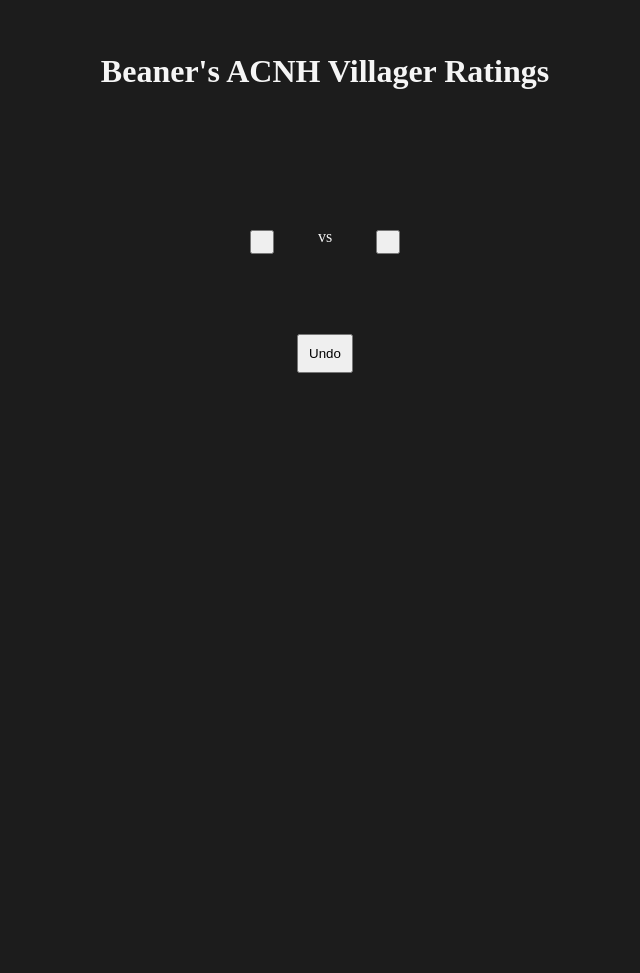
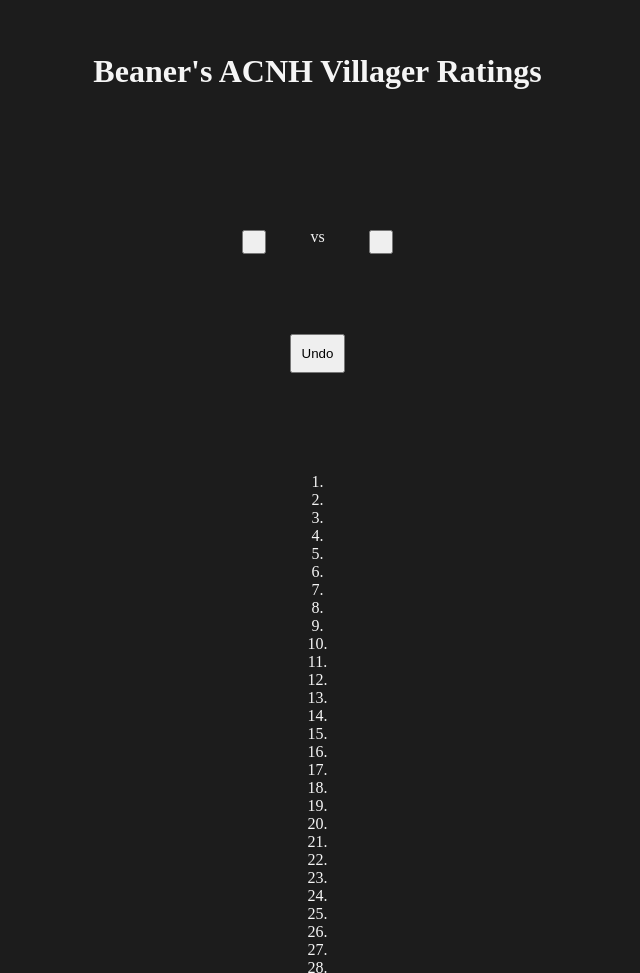
Before and after one commit to inclusivexor95/animal-crossing-ranking, a website: page index.html in a window 1280 px wide. Shown: the part 107-1080 px from the top of the page, without its empty margins (315-955 px from the left). Before the commit the page ends 800 px from the top, so only its background shows below. Drawn offline with nearby package versions, Linux system fonts and the light colour scheme.

Commit message:
add leaderboard

```diff
--- a/script.js
+++ b/script.js
@@ -581,6 +581,7 @@ const app = {
 
     updateProgress: () => {
         $("#done-message").text(`Done ${app.done} of ${app.total} ratings (${Math.round(app.done / app.total * 1000) / 10}%)`);
+        app.showLeaderboard();
     },
 
     getComparisons: () => {
@@ -672,6 +673,7 @@ const app = {
         const leaderboardHtml = allVillagers.reduce((total, villager, vIndex) => {
             return total + `<p class='leaderboardSpot' id='leaderboard-${vIndex + 1}'>${vIndex + 1}.</p>`;
         }, "");
+        $("#leaderboard").append(leaderboardHtml);
         app.load();
         app.getComparisons();
         app.initEvents();
--- a/style.css
+++ b/style.css
@@ -4,10 +4,14 @@
     box-sizing: border-box;
 }
 
+html {
+    scrollbar-gutter: stable;
+}
+
 body {
     background-color: rgba(0, 0, 0, 0.89);
     height: 100vh;
-    width: 100vw;
+    width: 100%;
     color: whitesmoke;
     padding: 10vh;
     text-align: center;
```
